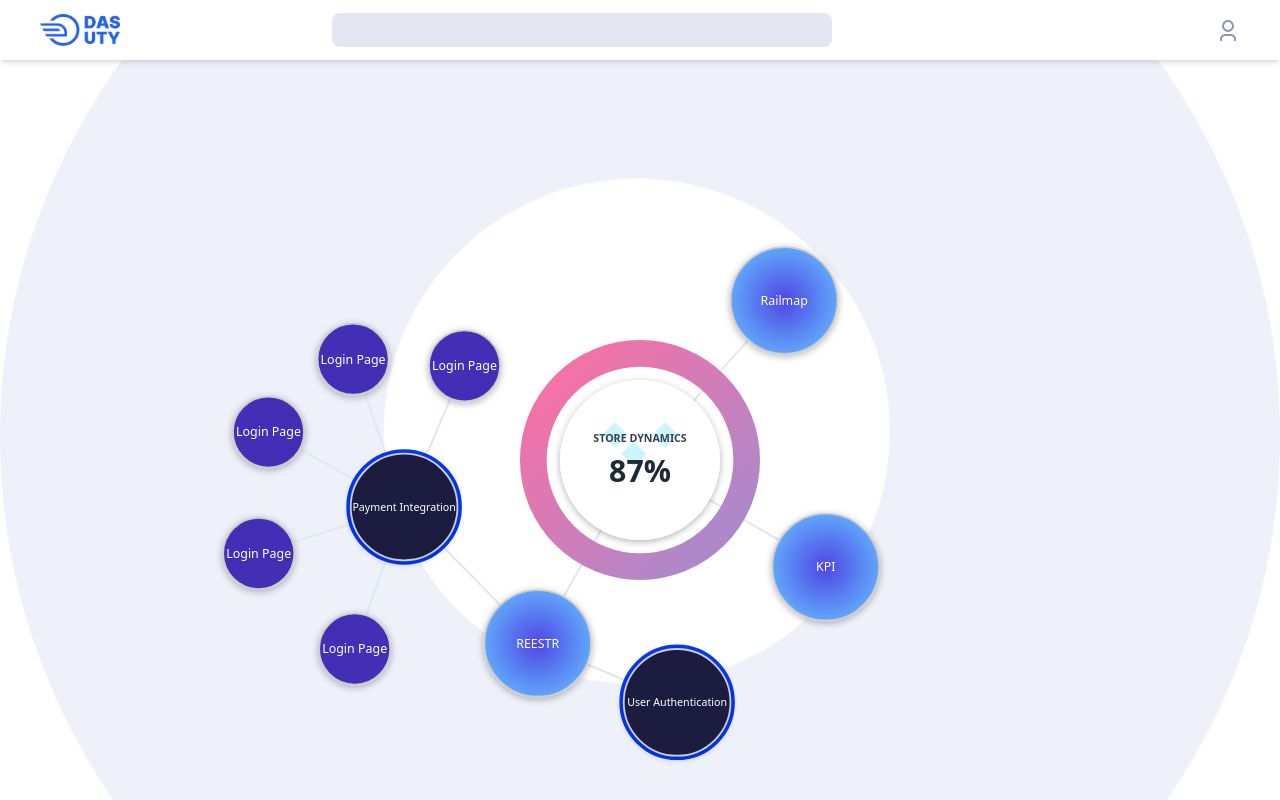
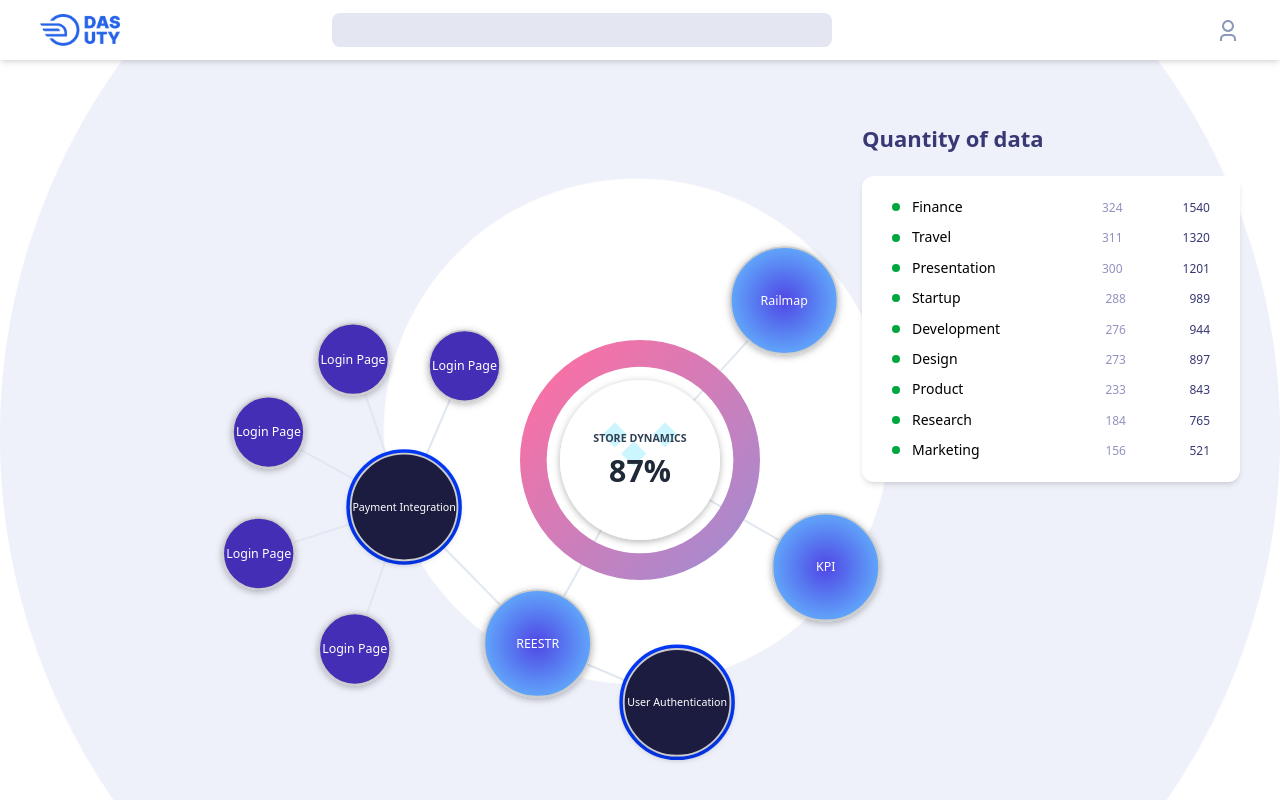
Before and after one commit to JamshidDev/dasuty-presentation, a Vue app: page /dashboard in a window 1280 px wide. Shown: the top 800 px of the page. Built offline with nearby package versions, Linux system fonts and the light colour scheme; some icons are missing; what @infectoone/vue-ganttastic would draw is missing.

Commit message:
presentation-1

```diff
--- a/src/pages/Home/page.vue
+++ b/src/pages/Home/page.vue
@@ -1,6 +1,19 @@
 <script setup>
 import ForceGraph from './ui/DashboardChart.vue';
 import image from '@/assets/images/bg.png'
+
+const quantityData = [
+  { label: "Finance", value1: 324, value2: 1540, color: "#00e676" },    // green
+  { label: "Travel", value1: 311, value2: 1320, color: "#ff9100" },    // orange
+  { label: "Presentation", value1: 300, value2: 1201, color: "#c74bff" },    // purple
+  { label: "Startup", value1: 288, value2: 989, color: "#00e5ff" },    // light blue
+  { label: "Development", value1: 276, value2: 944, color: "#ff2fa2" },    // pink
+  { label: "Design", value1: 273, value2: 897, color: "#ffc400" },    // yellow
+  { label: "Product", value1: 233, value2: 843, color: "#9e86ff" },    // violet
+  { label: "Research", value1: 184, value2: 765, color: "#2962ff" },    // blue
+  { label: "Marketing", value1: 156, value2: 521, color: "#e0e0e0" }     // light gray
+];
+
 
 </script>
 <template>
@@ -14,6 +27,30 @@ import image from '@/assets/images/bg.png'
       <div class="abstraction-3"></div> -->
       <div class="main">
         <ForceGraph />
+      </div>
+
+      <div class="absolute top-15 right-10">
+        <div class="flex flex-col gap-5">
+          <div>
+            <span class="text-[#383874] text-[22px] leading-9 font-semibold">
+              Quantity of data
+            </span>
+          </div>
+          <div class="flex flex-col gap-2 bg-white rounded-xl px-[30px] py-5 shadow-md">
+            <div class="flex justify-between gap-15 items-center" v-for="(item, index) in quantityData" :key="index">
+              <div class="flex gap-3 items-center w-[150px]">
+                <span class="w-2 h-2 rounded-full bg-green-600"></span>
+                <span>{{ item.label }}</span>
+              </div>
+              <div>
+                <span class="text-[#9292C1] text-xs">{{ item.value1 }}</span>
+              </div>
+              <div>
+                <span class="text-[#383874] text-xs">{{ item.value2 }}</span>
+              </div>
+            </div>
+          </div>
+        </div>
       </div>
     </div>
   </main>
```
